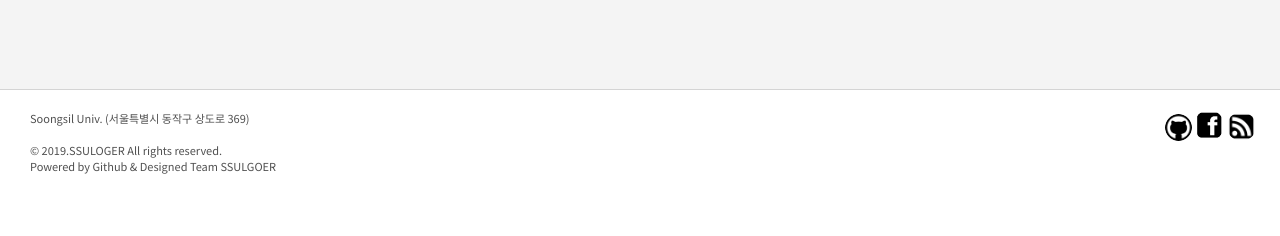
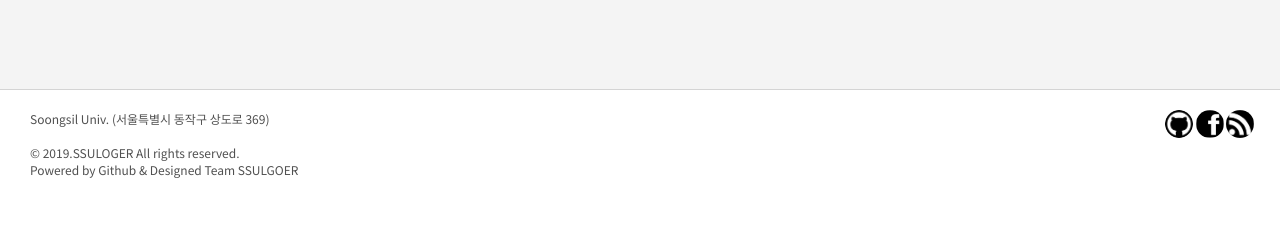
Before and after one commit to qdwns9704/SSULoger, a Jekyll site: the page built from index.html, in a window 1280 px wide. Shown: the part 1723-1959 px from the top of the page. Built offline with Jekyll 4.4.1, drawn with Linux system fonts in a browser that asks for light colours; the list of posts is cut into pages by our own code; before the commit the page ends 1912 px from its top, so only the background shows below that.

Commit message:
Fix some layout set

```diff
--- a/_includes/footer.html
+++ b/_includes/footer.html
@@ -16,13 +16,13 @@
 
 	<div id="icons">
 		<a href="//github.com/qdwns9704/qdwns9704.github.io">
-			<img style="border-radius: 50px;  -moz-border-radius: 50px;  -khtml-border-radius: 50px;  -webkit-border-radius: 50px;" src="/assets/images/github_logo.png" height="26.5">
+			<img style="border-radius: 50px;  -moz-border-radius: 50px;  -khtml-border-radius: 50px;  -webkit-border-radius: 50px;" src="/assets/images/github_logo.png" height="28">
 		</a>
 		<a href="//facebook.com/codejune">
-			<img style="border-radius: 50px;  -moz-border-radius: 50px;  -khtml-border-radius: 50px;  -webkit-border-radius: 50px;" src="/assets/images/facebook_logo.png" height="30.5">
+			<img style="border-radius: 50px;  -moz-border-radius: 50px;  -khtml-border-radius: 50px;  -webkit-border-radius: 50px;" src="/assets/images/facebook_logo.png" height="28">
 		</a>
 		<a href="//rss.com">
-			<img style="border-radius: 50px;  -moz-border-radius: 50px;  -khtml-border-radius: 50px;  -webkit-border-radius: 50px;" src="/assets/images/rss.png" height="29">
+			<img style="border-radius: 50px;  -moz-border-radius: 50px;  -khtml-border-radius: 50px;  -webkit-border-radius: 50px;" src="/assets/images/rss.png" height="28">
 		</a>
 	</div>
 
--- a/assets/css/screen.css
+++ b/assets/css/screen.css
@@ -446,12 +446,12 @@ nav a:hover:before {
  ****************************************/
 #footer {
   width: 100%;
-  height: 100px;
+  height: 150px;
   padding: 20px 30px;
   border-top: 1px solid #d4d4d4;
   background: #fff;
   color: #505050;
-  font-size: 11px;
+  font-size: 12px;
 }
 
 #copyright {
```
Also changed, not shown: assets/images/facebook_logo.png, assets/images/rss.png.
